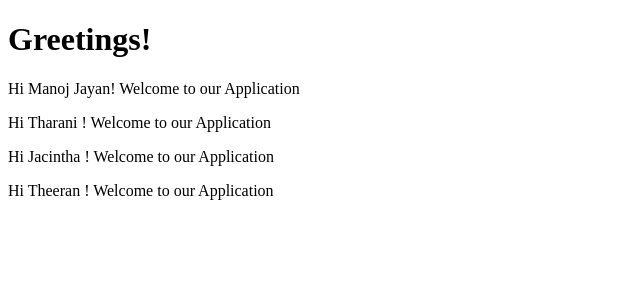
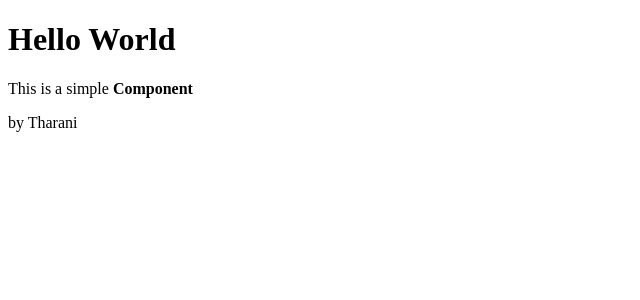
Before and after one commit to Tharani-Kasiselvam/react-proj-main, a React (Vite) app: page / in a window 1280 px wide. Shown: the top 300 px of the page, without its empty margins (0-640 px from the left). Built offline with nearby package versions, Linux system fonts and the light colour scheme.

Commit message:
function comp - multip comp - passing props

```diff
--- a/package.json
+++ b/package.json
@@ -10,6 +10,7 @@
     "preview": "vite preview"
   },
   "dependencies": {
+    "bootstrap": "^5.3.3",
     "react": "^18.2.0",
     "react-dom": "^18.2.0"
   },
--- a/src/App.jsx
+++ b/src/App.jsx
@@ -1,13 +1,11 @@
-import Greet from "./components/Greet";
- const App = () => {
+import Hello from "./components/Hello"
+const App = () => {
+  const usrname = "Tharani"
   return (
     <div>
-      <h1>Greetings!</h1>
-      <Greet name="Manoj" lname="Jayan"/>
-      <Greet name="Tharani"/>
-      <Greet name="Jacintha"/>
-      <Greet name="Theeran"/>
+      <Hello user = {usrname}/>
     </div>
   )
 }
+
 export default App
--- /dev/null
+++ b/src/components/Hello.jsx
@@ -0,0 +1,10 @@
+const Hello = (props) => {
+    return(
+      <div>
+        <h1>Hello World</h1>
+        <p>This is a simple <b>Component</b></p>
+        <p>by {props.user}</p>
+      </div>
+    )
+}
+export default Hello
```
